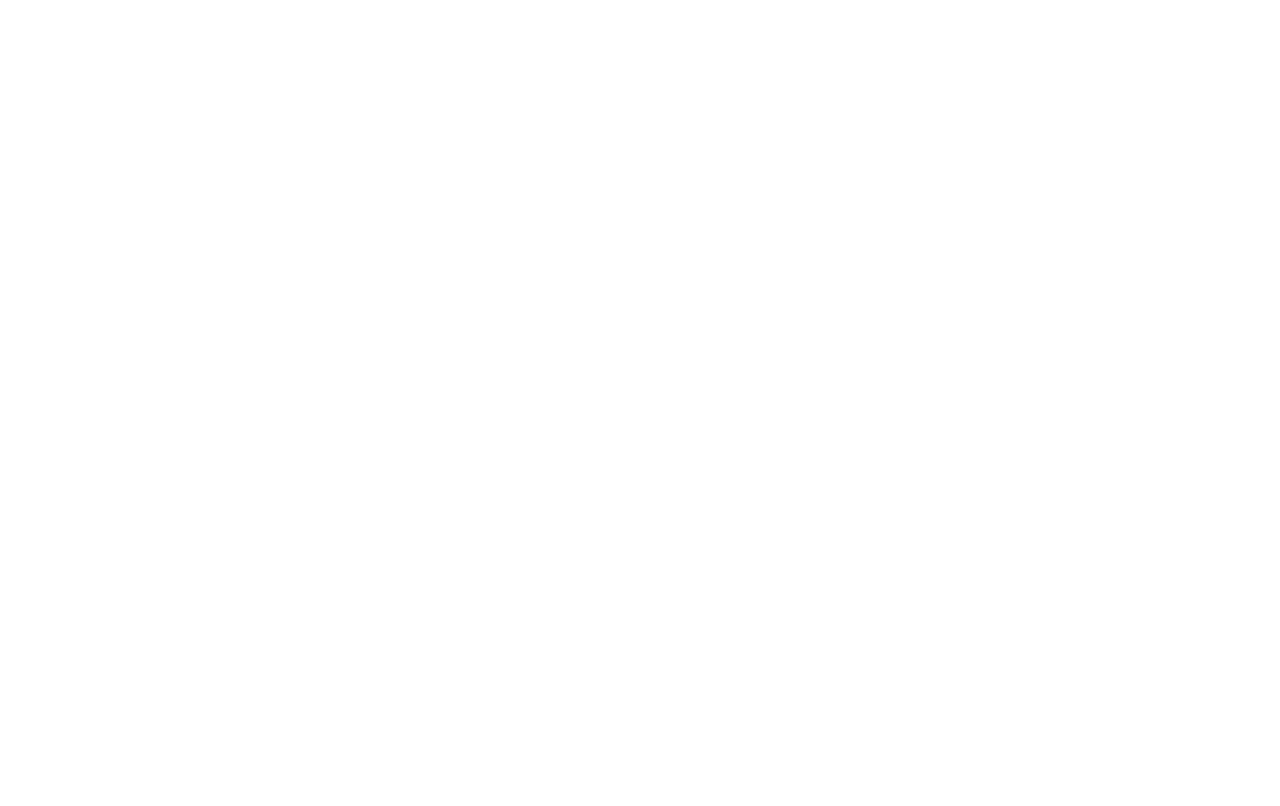
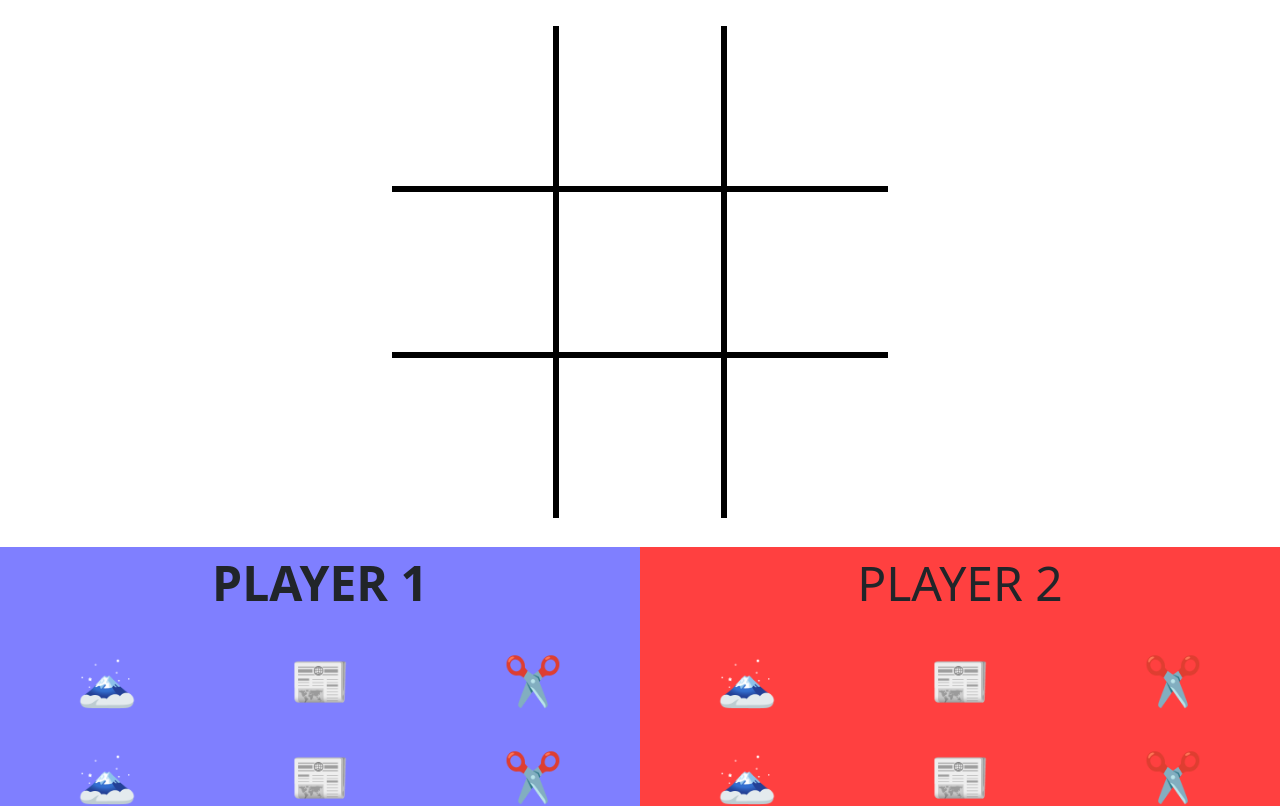
Before and after one commit to J3S5E/Tic-Tac-Toe_v2, a React (Create React App) app in the folder client/: page /local in a window 1280 px wide. Before the commit this address had no page. Shown: the top 806 px of the page. Built offline with nearby package versions, Linux system fonts and the light colour scheme.

Commit message:
Local screen added and Game movements added

```diff
--- a/client/src/App.css
+++ b/client/src/App.css
@@ -88,6 +88,10 @@
 }
 
 
+.bold {
+  font-weight: bold;
+}
+
 
 /* GAME */
 
@@ -127,6 +131,8 @@
   justify-content: center;
   align-items: center;
   cursor: pointer;
+  background-color: rgba(0, 0, 0, 0);
+  border: 0px solid black;
 }
 
 .vertical-line {
@@ -146,11 +152,11 @@
 }
 
 .red {
-  background-color: rgb(255, 0, 0, 0.75);
+  background-color: rgb(255, 0, 0, 0.75) !important;
 }
 
 .blue {
-  background-color: rgb(0, 0, 255, 0.5);
+  background-color: rgb(0, 0, 255, 0.5) !important;
 }
 
 /* game info */
@@ -179,8 +185,7 @@
 }
 
 .player-name {
-  font-size: 2rem;
-  font-weight: bold;
+  font-size: 3rem;
 }
 
 
@@ -189,9 +194,15 @@
   margin: 10px;
   font-size: 3rem;
   flex-basis: 25%;
+  background-color: rgba(0, 0, 0, 0);
 }
 
 .player-option:hover {
   cursor: pointer;
   border: 1px solid black;
 }
+
+.selected {
+  border: 1px solid rgb(0, 0, 0);
+  background-color: rgba(0, 0, 0, 0.25);
+}
--- a/client/src/App.js
+++ b/client/src/App.js
@@ -4,6 +4,7 @@
 import { BrowserRouter as Router, Routes, Route } from "react-router-dom";
 import HomeScreen from "./screens/HomeScreen";
 import Cpu from "./screens/Cpu";
+import Local from "./screens/Local";
 
 function App() {
 
@@ -13,6 +14,7 @@
         <Routes>
           <Route path="/" element={<HomeScreen />} />
           <Route path="/cpu" element={<Cpu />} />
+          <Route path="/local" element={<Local />} />
         </Routes>
       </Router>
     </>
--- a/client/src/components/Game.js
+++ b/client/src/components/Game.js
@@ -1,6 +1,7 @@
 import React, { useEffect, useState } from "react";
 
 const Game = (props) => {
+
 
     const { setup } = props;
 
@@ -8,18 +9,147 @@
     const [player1, setPlayer1] = useState(null);
     const [player2, setPlayer2] = useState(null);
     const [current, setCurrent] = useState(null);
+    const [selected, setSelected] = useState(null);
+
+    const minHandSize = 3;
+    const startHandSets = 2;
+    const startHandRandoms = 6;
 
     function resetBoard() {
         var newBoard = [];
         for (var i = 0; i < 9; i++) {
-            newBoard.push(i);
+            newBoard.push({
+                color: "white",
+                value: " ",
+            });
         }
         setBoard(newBoard);
     }
 
+    function handleChoice(player, choice) {
+        if (player === current) {
+            setSelected(parseInt(choice));
+        }
+    }
+
+    function checkIfValid(cell) {
+        var player = getCurrent();
+        var value = board[cell].value;
+        if (selected === null) {
+            return false;
+        }
+
+        if (board[cell].color === player.color && value === player.hand[selected]) {
+            return false;
+        }
+
+        if (value === "🗻" && (player.hand[selected] === "🗻" || player.hand[selected] === "✂")) {
+            return false;
+        }
+        if (value === "✂" && (player.hand[selected] === "✂" || player.hand[selected] === "📰")) {
+            return false;
+        }
+        if (value === "📰" && (player.hand[selected] === "🗻" || player.hand[selected] === "📰")) {
+            return false;
+        }
+
+        return true;
+    }
+
+    function makeStartHand() {
+        var hand = [];
+        for (var i = 0; i < startHandSets; i++) {
+            hand.push("🗻");
+            hand.push("📰");
+            hand.push("✂");
+        }
+
+        for (var i = 0; i < startHandRandoms; i++) {
+            var random = Math.floor(Math.random() * 3);
+            switch (random) {
+                case 0:
+                    hand.push("🗻");
+                    break;
+                case 1:
+                    hand.push("📰");
+                    break;
+                case 2:
+                    hand.push("✂");
+                    break;
+            }
+        }
+        return hand;
+    }
+
+    function getCurrent() {
+        if (current === player1.label) {
+            return player1;
+        } else {
+            return player2;
+        }
+
+    }
+
+    function swapPlayer() {
+        if (current === player1.label) {
+            setCurrent(player2.label);
+        } else {
+            setCurrent(player1.label);
+        }
+    }
+
+    function fillHands() {
+        if (player1.hand.length < minHandSize) {
+            var random = Math.floor(Math.random() * 3);
+            switch (random) {
+                case 0:
+                    player1.hand.push("🗻");
+                    break;
+                case 1:
+                    player1.hand.push("📰");
+                    break;
+                case 2:
+                    player1.hand.push("✂");
+                    break;
+            }
+        }
+        if (player2.hand.length < minHandSize) {
+            var random = Math.floor(Math.random() * 3);
+            switch (random) {
+                case 0:
+                    player2.hand.push("🗻");
+                    break;
+                case 1:
+                    player2.hand.push("📰");
+                    break;
+                case 2:
+                    player2.hand.push("✂");
+                    break;
+            }
+        }
+    }
+
+    function endTurn() {
+        fillHands();
+        setSelected(null);
+        swapPlayer();
+    }
+
+    function handleSelect(cell) {
+        if (checkIfValid(cell)) {
+            var player = getCurrent();
+            console.log(player)
+            board[cell].color = player.color;
+            board[cell].value = player.hand[selected];
+
+            // remove from hand
+            player.hand.splice(selected, 1);
+
+            endTurn();
+        }
+    }
+
     useEffect(() => {
-
-        console.log("test");
 
         resetBoard();
 
@@ -29,24 +159,38 @@
 
     useEffect(() => {
 
-        console.log("effect 2")
+        // init
+        if ((setup !== null || setup !== undefined) && (current === null || current === undefined)) {
 
-        // init
-        if (setup !== null && current === null) {
-            setPlayer1(setup.player1);
-            setPlayer2(setup.player2);
+            var startHand = makeStartHand();
+
+            setPlayer1({
+                label: setup.player1,
+                hand: [...startHand],
+                color: "blue"
+            });
+
+            startHand = makeStartHand();
+
+            setPlayer2({
+                label: setup.player2,
+                hand: [...startHand],
+                color: "red"
+            });
+
+            if (player1 !== null && player2 !== null) {
 
                 if (setup.startingPlayer === "P1") {
-                setCurrent(player1);
+                    setCurrent(player1.label);
                 } else {
-                setCurrent(player2);
-            }
+                    setCurrent(player2.label);
                 }
 
-        // check if game is over
+            }
 
+        }
 
-    }, [board, setup, current, player1, player2]);
+    }, [board, setup]);
 
     return (
         board !== null ? (
@@ -54,80 +198,81 @@
                 <div className="top">
                     <div className="board">
                         <div className="board-row">
-                            <div className="board-cell">
-                                {board[0]}
-                            </div>
+                            <button className={"board-cell " + board[0].color} onClick={((e) => handleSelect(0))}>
+                                {board[0].value}
+                            </button>
                             <div className="vertical-line" />
-                            <div className="board-cell">
-                                {board[1]}
-                            </div>
+                            <button className={"board-cell " + board[1].color} onClick={((e) => handleSelect(1))}>
+                                {board[1].value}
+                            </button>
                             <div className="vertical-line" />
-                            <div className="board-cell">
-                                {board[2]}
-                            </div>
+                            <button className={"board-cell " + board[2].color} onClick={((e) => handleSelect(2))}>
+                                {board[2].value}
+                            </button>
                         </div>
                         <div className="horizontal-line" />
                         <div className="board-row">
-                            <div className="board-cell">
-                                {board[3]}
-                            </div>
+                            <button className={"board-cell " + board[3].color} onClick={((e) => handleSelect(3))}>
+                                {board[3].value}
+                            </button>
                             <div className="vertical-line" />
-                            <div className="board-cell">
-                                {board[4]}
-                            </div>
+                            <button className={"board-cell " + board[4].color} onClick={((e) => handleSelect(4))}>
+                                {board[4].value}
+                            </button>
                             <div className="vertical-line" />
-                            <div className="board-cell">
-                                {board[5]}
-                            </div>
+                            <button className={"board-cell " + board[5].color} onClick={((e) => handleSelect(5))}>
+                                {board[5].value}
+                            </button>
                         </div>
                         <div className="horizontal-line" />
                         <div className="board-row">
-                            <div className="board-cell">
-                                {board[6]}
-                            </div>
+                            <button className={"board-cell " + board[6].color} onClick={((e) => handleSelect(6))}>
+                                {board[6].value}
+                            </button>
                             <div className="vertical-line" />
-                            <div className="board-cell">
-                                {board[7]}
-                            </div>
+                            <button className={"board-cell " + board[7].color} onClick={((e) => handleSelect(7))}>
+                                {board[7].value}
+                            </button>
                             <div className="vertical-line" />
-                            <div className="board-cell">
-                                {board[8]}
-                            </div>
+                            <button className={"board-cell " + board[8].color} onClick={((e) => handleSelect(8))}>
+                                {board[8].value}
+                            </button>
                         </div>
                     </div>
                 </div>
                 <div className="bottom">
                     <div className="game-info">
                         <div className="player-info blue">
-                            <div className="player-name">
-                                Jesse
+                            {player1 !== null ? (
+                                <>
+                                    <div className={current === player1.label ? "player-name bold" : "player-name"}>
+                                        {player1.label}
                                     </div>
                                     <div className="player-options big_emoji">
-                                <div className="player-option">
-                                    ✂
+                                        {player1.hand.map((e, i) => (
+                                            <button key={i} className={current === player1.label && i === selected ? "player-option selected" : "player-option"} value={i} onClick={((e) => handleChoice(player1.label, e.target.value))}>
+                                                {e}
+                                            </button>
+                                        ))}
                                     </div>
-                                <div className="player-option">
-                                    🗻
-                                </div>
-                                <div className="player-option">
-                                    📰
-                                </div>
-                                <div className="player-option">
-                                    ✂
-                                </div>
-                                <div className="player-option">
-                                    🗻
-                                </div>
-                                <div className="player-option">
-                                    📰
-                                </div>
-
-                            </div>
+                                </>
+                            ) : null}
                         </div>
                         <div className="player-info red">
-                            <div className="player-name">
-                                Wendy
+                            {player1 !== null ? (
+                                <>
+                                    <div className={current === player2.label ? "player-name bold" : "player-name"}>
+                                        {player2.label}
                                     </div>
+                                    <div className="player-options big_emoji">
+                                        {player2.hand.map((e, i) => (
+                                            <button key={i} className={current === player2.label && i === selected ? "player-option selected" : "player-option"} value={i} onClick={((e) => handleChoice(player2.label, e.target.value))}>
+                                                {e}
+                                            </button>
+                                        ))}
+                                    </div>
+                                </>
+                            ) : null}
                         </div>
                     </div>
                 </div>
--- a/client/src/screens/Cpu.js
+++ b/client/src/screens/Cpu.js
@@ -2,7 +2,7 @@
 import Game from "../components/Game";
 
 
-function HomeScreen() {
+function Cpu() {
 
     const [setup, setSetup] = useState(null);
     const [difficulty, setDifficulty] = useState("easy");
@@ -22,12 +22,11 @@
         }
 
         setSetup({
-            setup: {
-                player1: p1,
-                player2: p2,
-                startingPlayer: start,
-                difficulty: difficulty
-            }
+            player1: p1,
+            player2: p2,
+            startingPlayer: start,
+            difficulty: difficulty,
+            online: false
         });
     }
 
@@ -42,7 +41,7 @@
                 <form onSubmit={submitHandler}>
                     <div className="Menu text-center">
                         <div className="MenuHeader giant_emoji">
-                                🤖
+                            🤖
                         </div>
                         <div className="MenuItems">
                             <label className="MenuItem radio">
@@ -66,11 +65,10 @@
                 </form>
             ) : (
                 <Game setup={setup} />
-            )
-            }
+            )}
         </>
 
     );
 }
 
-export default HomeScreen;
+export default Cpu;
--- /dev/null
+++ b/client/src/screens/Local.js
@@ -0,0 +1,44 @@
+import React, { useState, useEffect } from "react";
+import Game from "../components/Game";
+
+
+function Local() {
+
+    const [setup, setSetup] = useState(null);
+
+    function init() {
+
+        var start = "P1";
+        if (Math.random() > 0.5) {
+            start = "P2";
+        }
+
+        var p1 = "PLAYER 1";
+        var p2 = "PLAYER 2";
+
+        setSetup({
+            player1: p1,
+            player2: p2,
+            startingPlayer: start,
+            online: false
+        });
+    }
+
+    useEffect(() => {
+        init();
+    }, []);
+
+
+    return (
+        <>
+            {setup === null ? (
+                null
+            ) : (
+                <Game setup={setup} />
+            )}
+        </>
+
+    );
+}
+
+export default Local;
```
Lines whose indentation alone changed are shown as unchanged.
